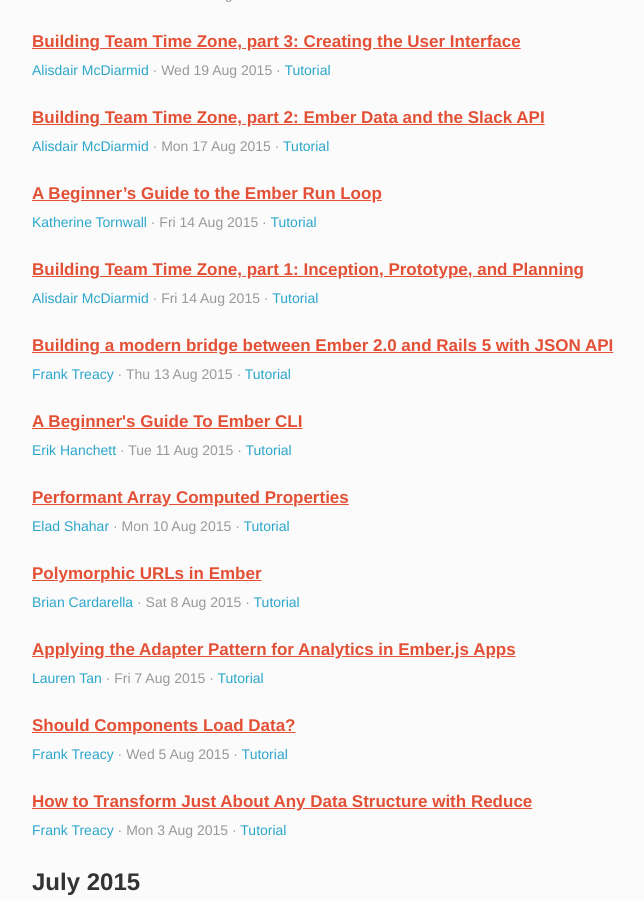
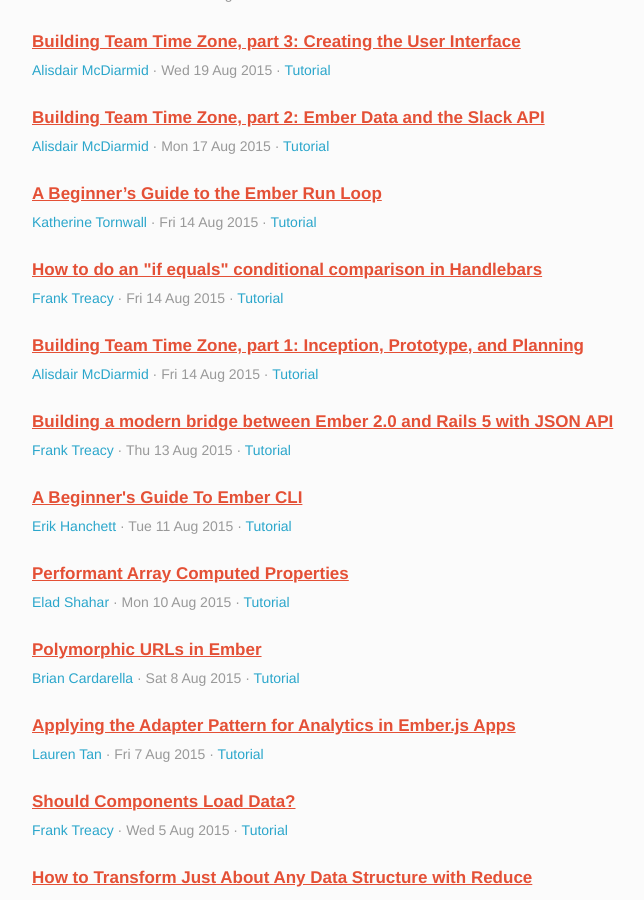
Before and after one commit to emberwatch/emberwatch, a Jekyll site: the page built from tutorials.html, in a window 1280 px wide and 900 px high, scrolled down 2384 px. Shown: the whole window, without its empty margins (148-792 px from the left). Built offline with Jekyll 4.4.1, drawn with Linux system fonts in a browser that asks for light colours; Markdown is read by kramdown in place of the engine named in the settings; comment, search, counter and statistics services are not loaded.

Commit message:
[Add Article] How to do an if equals conditional comparison in Handlebars

```diff
--- a/_data/tutorials.yml
+++ b/_data/tutorials.yml
@@ -231,6 +231,14 @@
   date_updated: '2015-08-14'
   urls:
   - http://alisdair.mcdiarmid.org/building-team-time-zone-inception-prototype-and-planning/
+- title: How to do an "if equals" conditional comparison in Handlebars
+  author_ids:
+  - 207
+  date: '2015-08-14'
+  date_created: '2015-08-14'
+  date_updated: '2015-08-14'
+  urls:
+  - http://emberigniter.com/how-to-equals-conditional-comparison-handlebars/
 - title: 'A Beginner’s Guide to the Ember Run Loop'
   author_ids:
   - 264
```
